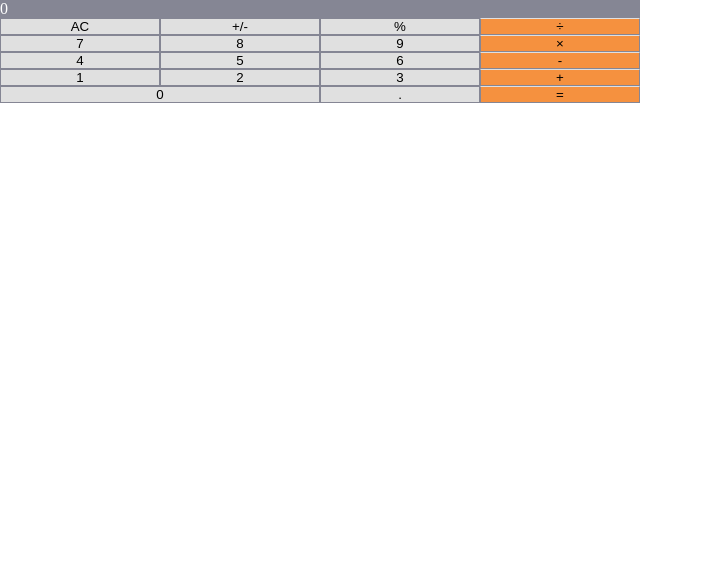
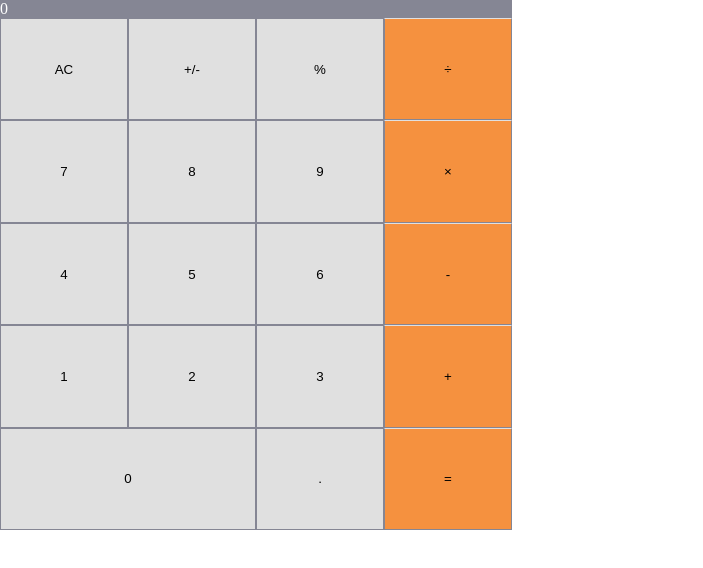
Before and after one commit to hsztan/math-magicians, a React (Create React App) app: page / in a window 1280 px wide. Shown: the top 568 px of the page, without its empty margins (0-703 px from the left). Built offline with nearby package versions, Linux system fonts and the light colour scheme.

Commit message:
Fix UI sizing

```diff
--- a/src/components/calculator/calculator.scss
+++ b/src/components/calculator/calculator.scss
@@ -5,8 +5,8 @@
   $white: #e0e0e0;
   $grey: #858694;
 
-  width: 50vw;
-
+  width: 40vw;
+  height: 40vw;
 
 
   &__display {
@@ -15,11 +15,16 @@
   }
 
   &__keypad {
+    height: 100%;
+    display: flex;
+    flex-direction: column;
+    justify-content: stretch;
 
     &-row {
       display: grid;
       grid-template-columns: repeat(4, 1fr);
       justify-items: stretch;
+      flex: 1;
 
       button:last-child {
         background-color: $orange;
```
